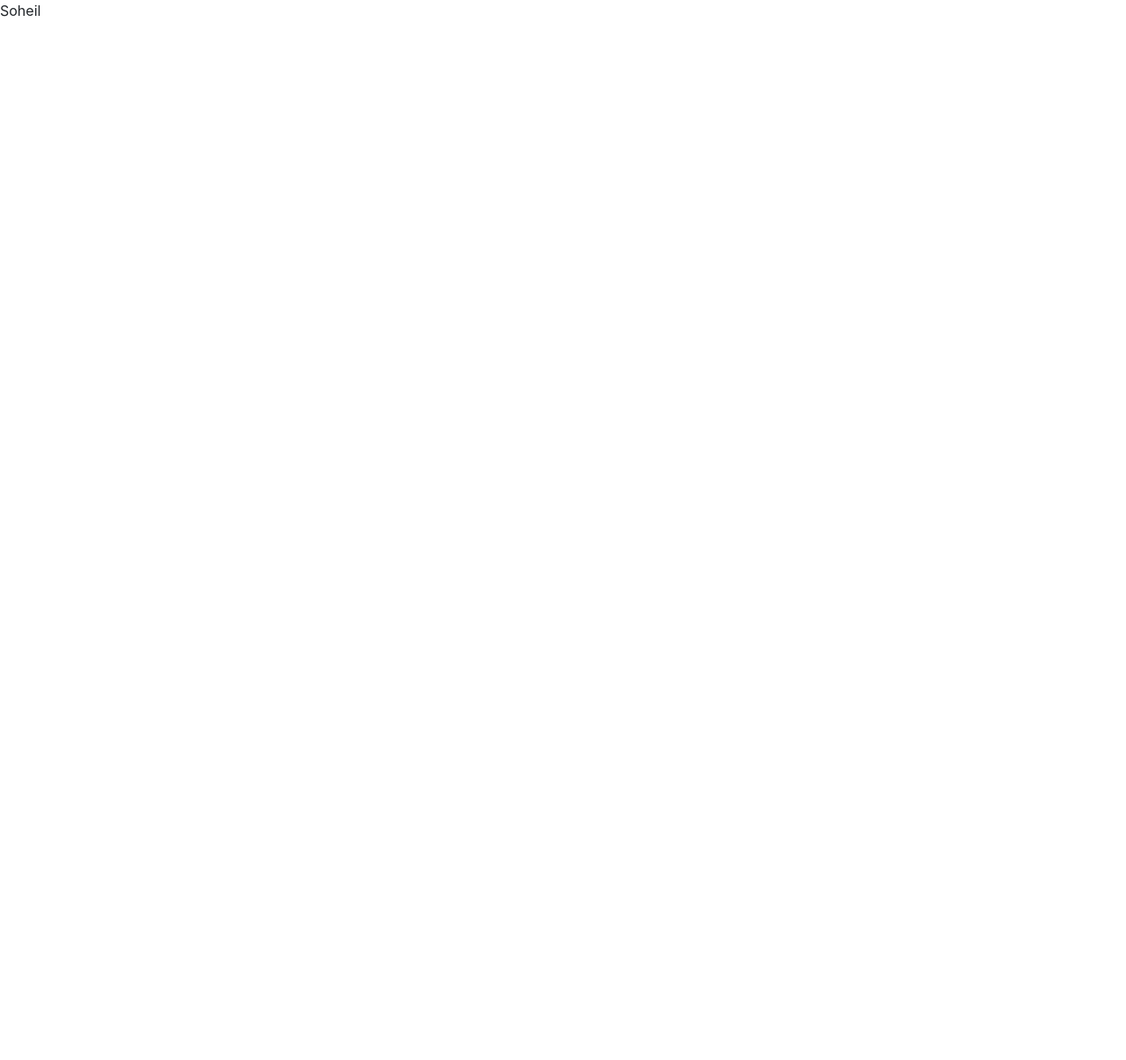
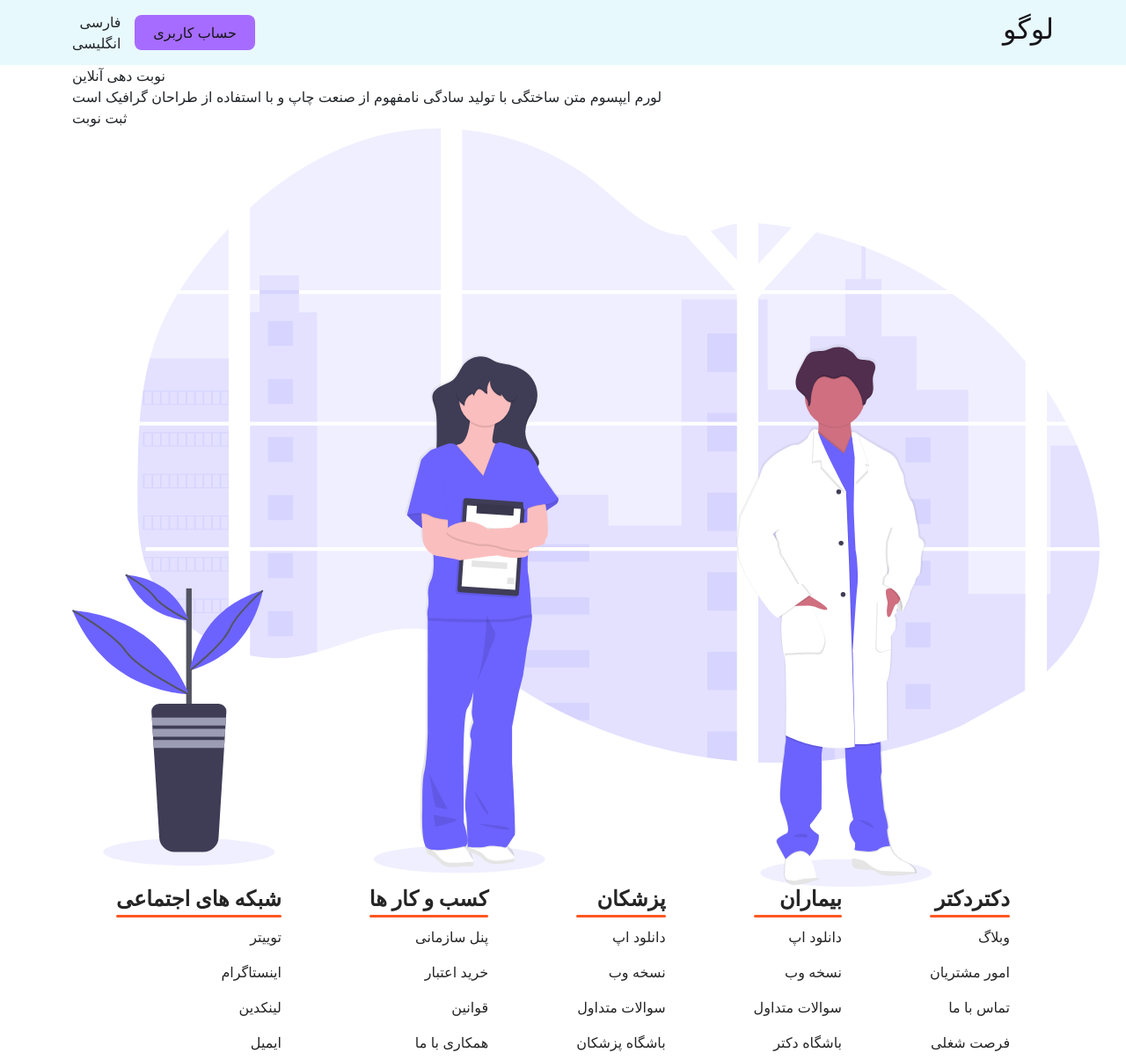
Before and after one commit to sohseyedi-web/test-doctor, a React (Create React App) app: page / in a window 1280 px wide. Shown: the whole page at 88% size. Before the commit the page ends 800 px from the top, so only its background shows below. Built offline with nearby package versions, Linux system fonts and the light colour scheme; a small style sheet from the web is missing.

Commit message:
create header , footer

```diff
--- a/src/App.js
+++ b/src/App.js
@@ -1,9 +1,10 @@
+import Layout from "./Components/Layout/Layout";
 
 
 function App() {
   return (
     <>
-      Soheil
+      <Layout/>
     </>
   );
 }
--- /dev/null
+++ b/src/Components/Layout/Footer/Footer.jsx
@@ -0,0 +1,88 @@
+import React from "react";
+import "./Footer.scss";
+
+const Footer = () => {
+  return (
+    <footer classNameName="footer" dir="rtl">
+      <div className="container footer-content">
+        <div className="footer-content__item">
+          <h6>دکتردکتر</h6>
+          <a href="/" className="footer-content__item-link">
+            وبلاگ
+          </a>
+          <a href="/" className="footer-content__item-link">
+            امور مشتریان
+          </a>
+          <a href="/" className="footer-content__item-link">
+            تماس با ما
+          </a>
+          <a href="/" className="footer-content__item-link">
+            فرصت شغلی
+          </a>
+        </div>
+        <div className="footer-content__item">
+          <h6>بیماران</h6>
+          <a href="/" className="footer-content__item-link">
+            دانلود اپ
+          </a>
+          <a href="/" className="footer-content__item-link">
+            نسخه وب
+          </a>
+          <a href="/" className="footer-content__item-link">
+            سوالات متداول
+          </a>
+          <a href="/" className="footer-content__item-link">
+            باشگاه دکتر
+          </a>
+        </div>
+        <div className="footer-content__item">
+          <h6>پزشکان</h6>
+          <a href="/" className="footer-content__item-link">
+            دانلود اپ
+          </a>
+          <a href="/" className="footer-content__item-link">
+            نسخه وب
+          </a>
+          <a href="/" className="footer-content__item-link">
+            سوالات متداول
+          </a>
+          <a href="/" className="footer-content__item-link">
+            باشگاه پزشکان
+          </a>
+        </div>
+        <div className="footer-content__item">
+          <h6>کسب و کار ها</h6>
+          <a href="/" className="footer-content__item-link">
+            پنل سازمانی
+          </a>
+          <a href="/" className="footer-content__item-link">
+            خرید اعتبار
+          </a>
+          <a href="/" className="footer-content__item-link">
+            قوانین
+          </a>
+          <a href="/" className="footer-content__item-link">
+            همکاری با ما
+          </a>
+        </div>
+        <div className="footer-content__item">
+          <h6>شبکه های اجتماعی</h6>
+          <a href="/" className="footer-content__item-link">
+            توییتر
+          </a>
+          <a href="/" className="footer-content__item-link">
+            اینستاگرام
+          </a>
+          <a href="/" className="footer-content__item-link">
+            لینکدین
+          </a>
+          <a href="/" className="footer-content__item-link">
+            ایمیل
+          </a>
+        </div>
+      </div>
+    </footer>
+  );
+};
+
+export default Footer;
--- /dev/null
+++ b/src/Components/Layout/Footer/Footer.scss
@@ -0,0 +1,64 @@
+$orange: #ff5722;
+$bgColor: #252525;
+$txtColor: #444;
+
+.footer {
+  background-color: $txtColor;
+  min-height: 250px;
+  display: flex;
+  align-items: center;
+
+  &-content {
+    display: flex;
+    align-items: center;
+    justify-content: space-around;
+
+    &__item {
+      display: flex;
+      flex-direction: column;
+
+      h6 {
+        font-weight: bold;
+        font-size: 1.5rem;
+        color: $bgColor;
+        position: relative;
+        text-align: right;
+
+        &::after {
+          position: absolute;
+          content: "";
+          width: 100%;
+          height: 3px;
+          background-color: $orange;
+          border-radius: 0.5rem;
+          bottom: -20%;
+          right: 0;
+        }
+      }
+
+      &-link {
+        text-decoration: none;
+        color: $bgColor;
+        margin: 0.5rem 0;
+        transition: all 0.4s ease-in-out;
+
+        &:hover {
+          color: $orange;
+          transition: all 0.4s ease-in-out;
+        }
+      }
+    }
+  }
+
+  @media screen and (max-width: 768px) {
+    &-content {
+      padding: 2rem 3rem;
+      flex-direction: column;
+      align-items: flex-start;
+
+      &__item {
+        margin: 1rem 0;
+      }
+    }
+  }
+}
--- /dev/null
+++ b/src/Components/Layout/Header/Header.jsx
@@ -0,0 +1,20 @@
+import "./Header.scss";
+import Head from "../../Assets/Header.svg";
+const Header = () => {
+  return (
+    <header className="header">
+      <div className="container header-container">
+        <div className="header-container__left">
+          <div className="header-container__left-title">نوبت دهی آنلاین</div>
+          <div className="header-container__left-title">لورم ایپسوم متن ساختگی با تولید سادگی نامفهوم از صنعت چاپ و با استفاده از طراحان گرافیک است</div>
+            <div>ثبت نوبت</div>
+        </div>
+        <div className="header-container__right">
+          <img src={Head} />
+        </div>
+      </div>
+    </header>
+  );
+};
+
+export default Header;
--- /dev/null
+++ b/src/Components/Layout/Layout.js
@@ -0,0 +1,18 @@
+import React, { useState } from 'react'
+import Navbar from './Navbar/Navbar';
+import Header from './Header/Header';
+import Footer from './Footer/Footer';
+
+const Layout = () => {
+  const [lang, setLang] = useState(false);
+
+  return (
+    <>
+        <Navbar lang={lang} setLang={setLang}/>
+        <Header/>
+        <Footer/>
+    </>
+  )
+}
+
+export default Layout
--- /dev/null
+++ b/src/Components/Layout/Navbar/Navbar.jsx
@@ -0,0 +1,42 @@
+
+import { Link } from "react-router-dom";
+import "./Navbar.scss";
+
+const Navbar = ({lang, setLang}) => {
+
+  return (
+    <nav className="navs" dir={lang ? "ltr" : "rtl"}>
+      <div className="container navs-container">
+        {lang ? (
+          <>
+            <h2>Logo</h2>
+            <div className="navs-container__links">
+              <Link to={"/"} className={"navs-container__links-auth"}>
+                Account
+              </Link>
+              <div className={"navs-container__links-lang"}>
+                <span onClick={() => setLang(false)}>persian</span>
+                <span onClick={() => setLang(true)}>english</span>
+              </div>
+            </div>
+          </>
+        ) : (
+          <>
+            <h2>لوگو</h2>
+            <div className="navs-container__links">
+              <Link to={"/"} className="navs-container__links-auth">
+                حساب کاربری
+              </Link>
+              <div className="navs-container__links-lang">
+                <span onClick={() => setLang(false)}>فارسی</span>
+                <span onClick={() => setLang(true)}>انگلیسی</span>
+              </div>
+            </div>
+          </>
+        )}
+      </div>
+    </nav>
+  );
+};
+
+export default Navbar;
--- /dev/null
+++ b/src/Components/Layout/Navbar/Navbar.scss
@@ -0,0 +1,31 @@
+.navs{
+    background-color: #E8F9FD;
+    padding: .8rem 0;
+
+    &-container{
+        display: flex;
+        align-items: center;
+        justify-content: space-between;
+
+        h2{
+            color: #16161a;
+        }
+        &__links{
+            display: flex;
+            align-items: center;
+
+            &-lang{
+                display: flex;
+                flex-direction: column;
+            }
+            &-auth{
+                padding: .5rem 1.3rem;
+                background-color: #A66CFF;
+                color: #16161a;
+                border-radius: .5rem;
+                margin:0 1rem;
+            }
+        }
+
+    }
+}
--- a/src/index.js
+++ b/src/index.js
@@ -3,10 +3,13 @@
 import "./index.scss";
 import App from "./App";
 import "bootstrap/dist/css/bootstrap.min.css";
+import { BrowserRouter } from "react-router-dom";
 
 const root = ReactDOM.createRoot(document.getElementById("root"));
 root.render(
   <React.StrictMode>
-    <App />
+    <BrowserRouter>
+      <App />
+    </BrowserRouter>
   </React.StrictMode>
 );
--- a/src/index.scss
+++ b/src/index.scss
@@ -14,3 +14,8 @@
   font-family: source-code-pro, Menlo, Monaco, Consolas, "Courier New",
     monospace;
 }
+
+a {
+  color: inherit;
+  text-decoration: none !important;
+}
```
Also changed, not shown: src/Components/Assets/Header.svg (added), src/Components/Layout/Header/Header.scss (added).
